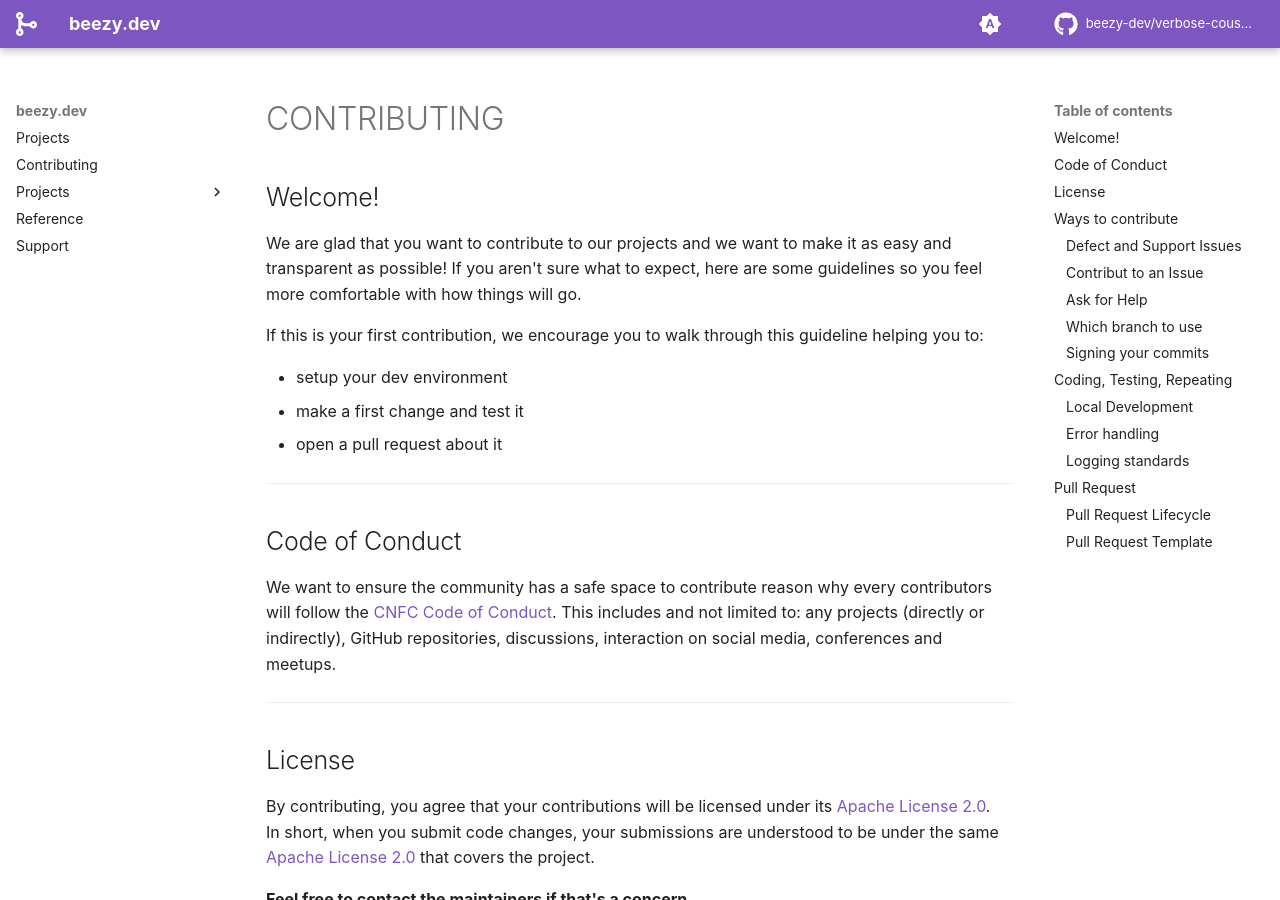
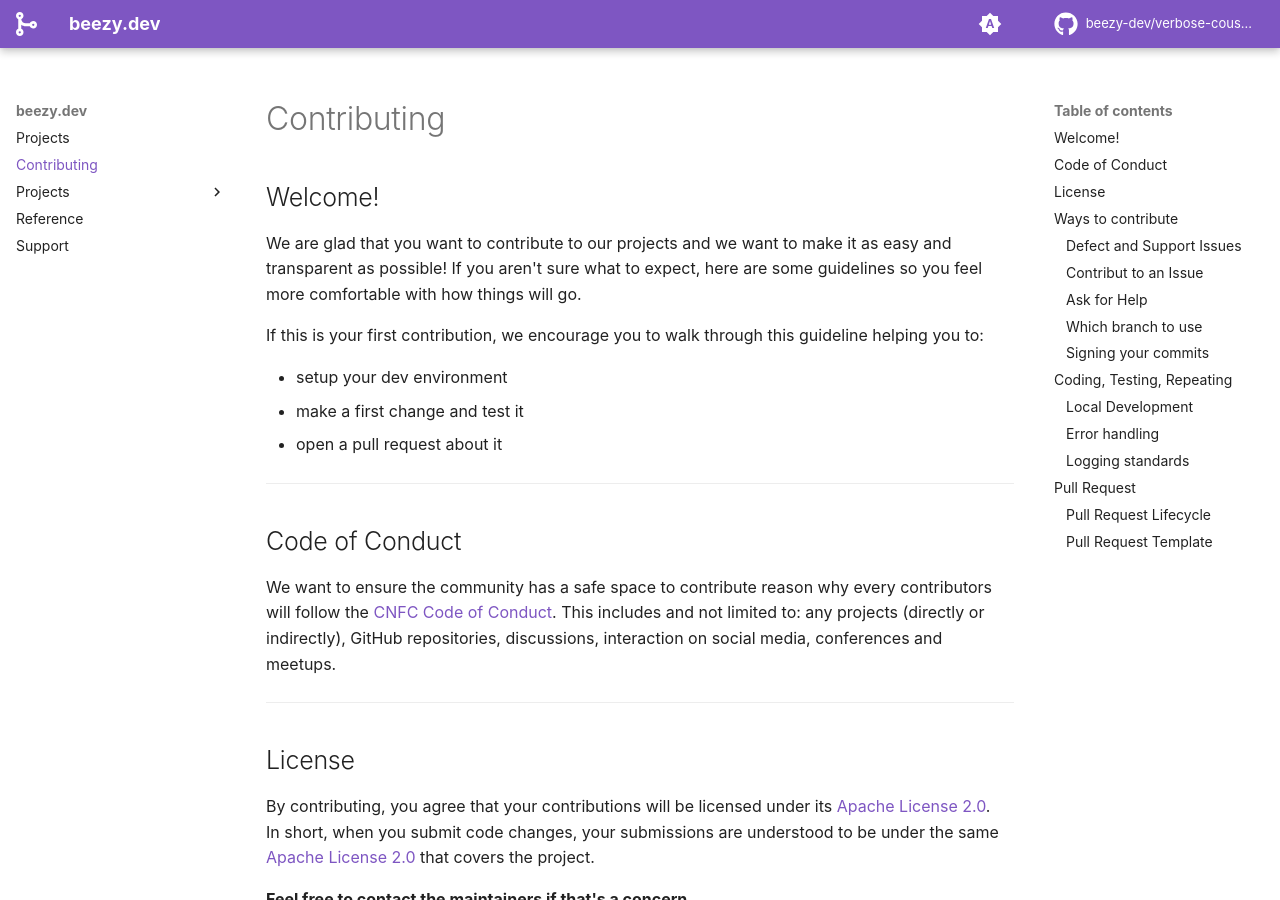
Before and after one commit to beezy-dev/verbose-couscous, an MkDocs documentation site: the page built from docs/contribute.md, in a window 1280 px wide and 900 px high. Built offline with MkDocs 1.6.1 and Material for MkDocs 9.7.7, drawn with Linux system fonts in a browser that asks for light colours; some web fonts are replaced; comment, search, counter and statistics services are not loaded; part of the change alters nothing that is shown.

Commit message:
updating nav

```diff
--- a/mkdocs.yml
+++ b/mkdocs.yml
@@ -86,22 +86,22 @@ markdown_extensions:
 
 nav:
   - Projects: index.md
-  - Contributing: contributing.md
+  - Contributing: contribute.md
   - Projects:
     - EchoCD:
       - echocd/index.md
     - pancake:
       - pancake/index.md
       - Architecture:
-        - Concepts: 'pancake/concepts.md'
-        - Architecture: 'pancake/architecture.md'
+        - Concepts: pancake/concepts.md
+        - Architecture: pancake/architecture.md
       - Deploying:
-        - Requirements: 'pancake/bom.md'
-        - Hardware: 'pancake/hardware.md'
-        - Software: 'pancake/software.md'
-        - Operating: 'pancake/ops.md'
-      - Development: 'pancake/devenv.md'
+        - Requirements: pancake/bom.md
+        - Hardware: pancake/hardware.md
+        - Software: pancake/software.md
+        - Operating: pancake/ops.md
+      - Development: pancake/devenv.md
     - verbose-couscous:
       - verbose-couscous/index.md
-  - Reference: 'community.md'
-  - Support: 'support.md'
+  - Reference: community.md
+  - Support: support.md
```
Also changed, not shown: docs/contribute.md (renamed from docs/CONTRIBUTING.md).
